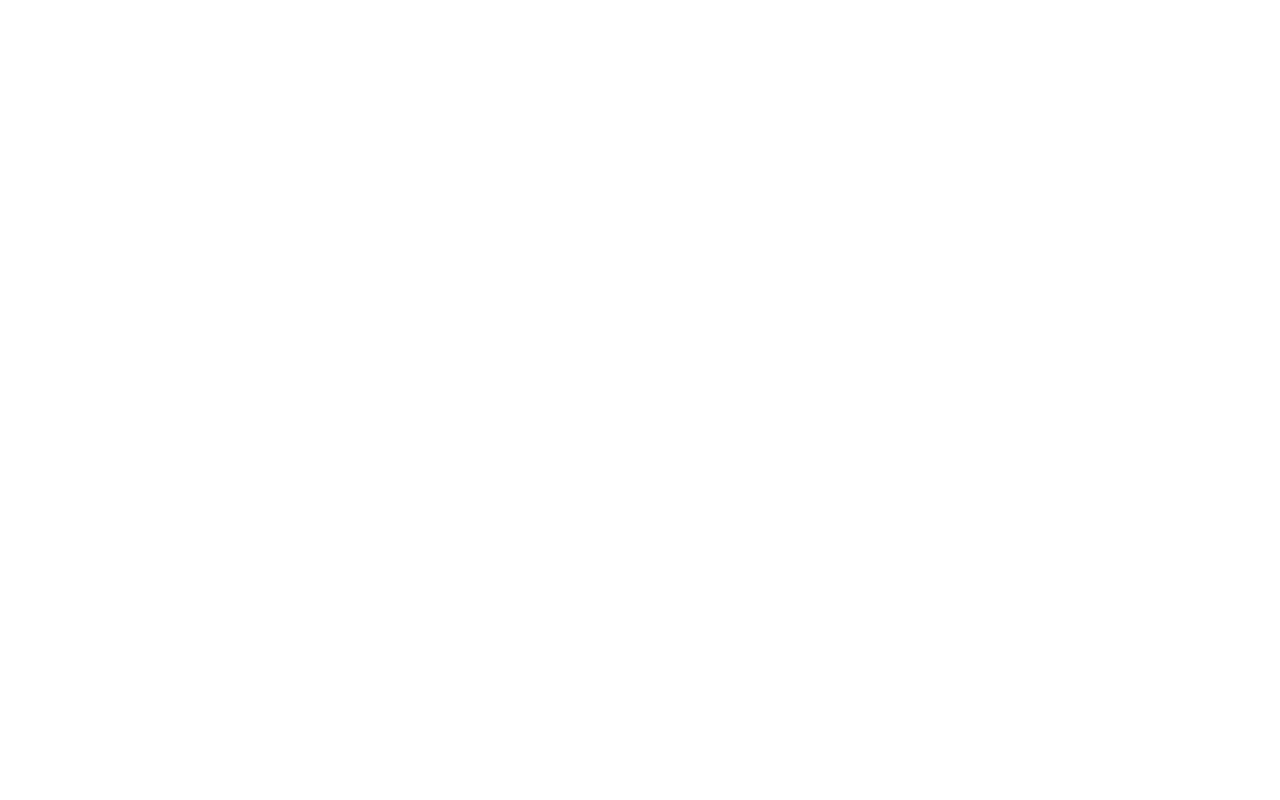
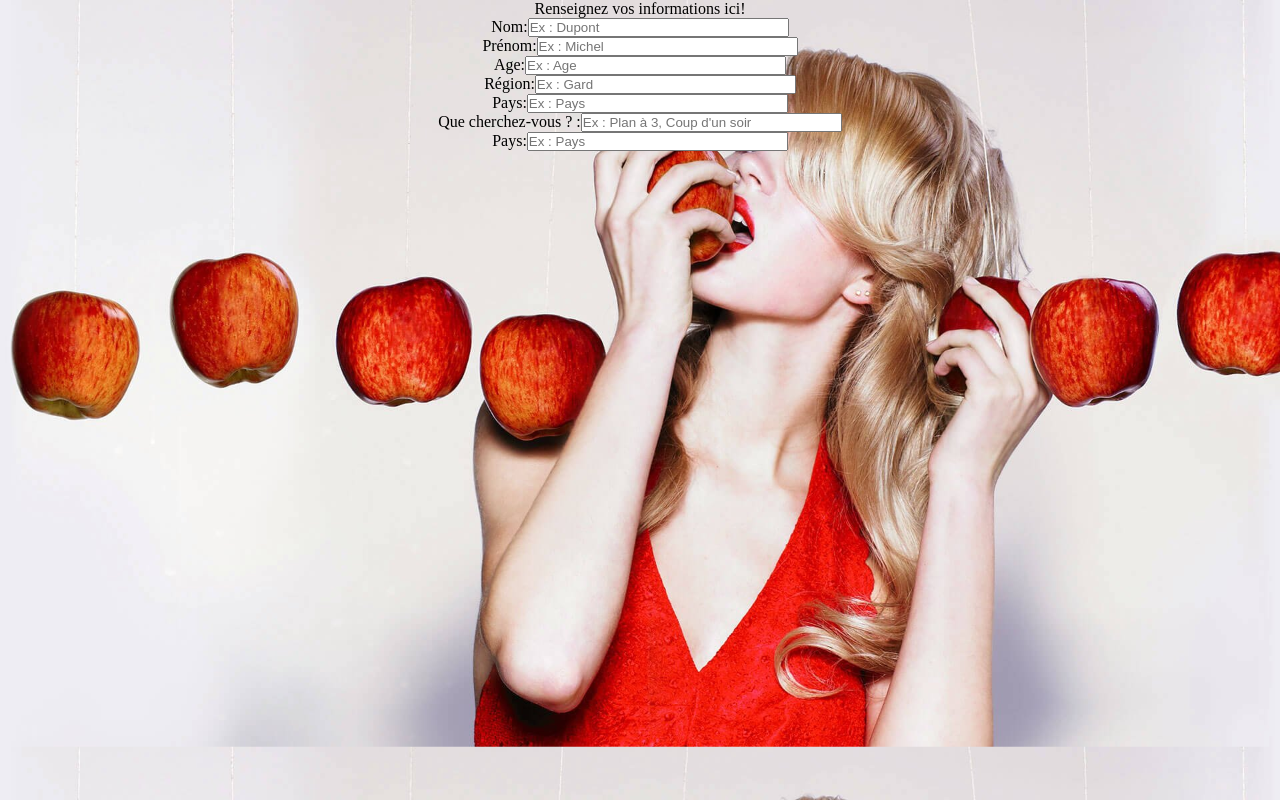
Before and after one commit to Xora123/Let-s-collaborate-with-Git, a plain HTML site: page conection.html in a window 1280 px wide. Drawn offline with Linux system fonts and the light colour scheme.

Commit message:
Ajout des fichiers

```diff
--- a/conection.html
+++ b/conection.html
@@ -0,0 +1,43 @@
+<!DOCTYPE html>
+<html lang="en">
+<head>
+    <meta charset="UTF-8">
+    <link href="style.css" rel="stylesheet">
+    <meta http-equiv="X-UA-Compatible" content="IE=edge">
+    <meta name="viewport" content="width=device-width, initial-scale=1.0">
+    <title>Connexion</title>
+</head>
+<body>
+<p>Renseignez vos informations ici!</p>
+<form method="post" action="traitement.php">
+    <p>
+        <label for="Nom">Nom:</label>
+        <input type="text" name="pseudo" id="Nom" placeholder="Ex : Dupont" size="30"  />
+    </p>
+    <p>
+        <label  for="Prénom">Prénom:</label>
+        <input type="text" name="Prénom" id="Prénon" placeholder="Ex : Michel" size="30"/>
+    </p>
+    <p>
+        <label  for="Age">Age:</label>
+        <input type="text" name="Age" id="Age" placeholder="Ex : Age" size="30"/>
+    </p>
+    <p>
+        <label  for="Région">Région:</label>
+        <input type="text" name="Région" id="Région" placeholder="Ex : Gard"size="30"/>
+    </p>
+    <p>
+        <label  for="Pays">Pays:</label>
+        <input type="text" name="Pays" id="Pays" placeholder="Ex : Pays"size="30"/>
+    </p>
+    <p>
+        <label  for="Recherche">Que cherchez-vous ? :</label>
+        <input type="text" name="Find" id="find" placeholder="Ex : Plan à 3, Coup d'un soir"size="30"/>
+    </p>
+    <p>
+        <label  for="Pays">Pays:</label>
+        <input type="text" name="Pays" id="Pays" placeholder="Ex : Pays"size="30"/>
+    </p>
+</form>
+</body>
+</html>
--- a/style.css
+++ b/style.css
@@ -2,3 +2,12 @@
     margin: 0;
     padding: 0;
 }
+
+body{
+    background-image: url(bg.jpg);
+    background-size: cover;
+}
+p{
+    display: flex;
+    justify-content: center;
+}
```
Also changed, not shown: index.html (deleted, +0 -22 lines), bg.jpg (added).
